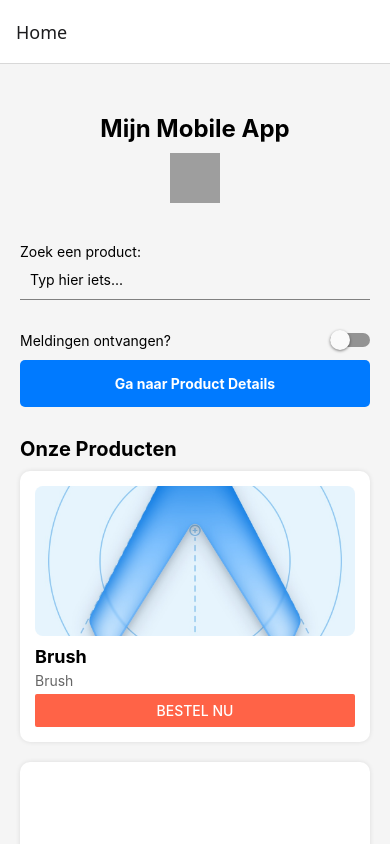
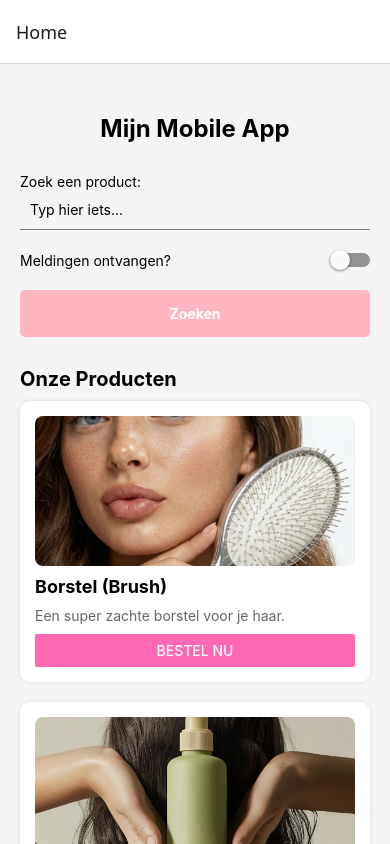
Before and after one commit to SinaniFiona12/Mobile-App, a React Native app: screen /Home in a window 390 px wide. Built offline with nearby package versions, Linux system fonts and the light colour scheme; grey boxes are pictures that could not be loaded.

Commit message:
Aanpassingen

```diff
--- a/components/ProductCard.js
+++ b/components/ProductCard.js
@@ -1,29 +1,26 @@
 import React from 'react';
 import { View, Text, Image, StyleSheet, Button } from 'react-native';
-import { useNavigation } from '@react-navigation/native';
 
-const ProductCard = ({title, description, price, image, onPress}) => {
-  const navigation = useNavigation();
-
+const ProductCard = ({ title, description, price, image, onPress }) => {
   return (
     <View style={styles.card}>
       <Image
-        source={image}
+        source={image || { uri: 'https://reactnative.dev/img/tiny_logo.png' }}
         style={styles.image}
       />
-      <Text style={styles.title}>{title}</Text>
+      <Text style={styles.title}>{title || "Product Naam"}</Text>
       <Text style={styles.description}>
-        {description}
+        {description || "Dit is een korte beschrijving."}
       </Text>
+
       <Button
         title="Bestel nu"
-        color="#FF6347"
+        color="#FF69B4"
         onPress={onPress}
       />
     </View>
   );
 };
-
 
 const styles = StyleSheet.create({
   card: {
@@ -49,7 +46,7 @@ const styles = StyleSheet.create({
   description: {
     fontSize: 14,
     color: '#666',
-    marginVertical: 5,
+    marginVertical: 10,
   },
 });
 
--- a/screens/HomeScreen.js
+++ b/screens/HomeScreen.js
@@ -1,22 +1,20 @@
 import React, { useState } from 'react';
-import { StyleSheet, Text, View, Button, ScrollView, Image, TextInput, Switch, Pressable} from 'react-native';
-
+import { StyleSheet, Text, View, ScrollView, Image, TextInput, Switch, Pressable } from 'react-native';
 import ProductCard from '../components/ProductCard';
-
 
 const HomeScreen = ({ navigation }) => {
   const [isEnabled, setIsEnabled] = useState(false);
   const toggleSwitch = () => setIsEnabled(previousState => !previousState);
 
   return (
-    <ScrollView style={styles.container}>
+    <ScrollView
+      style={styles.scrollWindow}
+      contentContainerStyle={styles.scrollContent}
+    >
       {}
-      <View style={styles.header}>
+    {}
+    <View style={styles.header}>
         <Text style={styles.headerText}>Mijn Mobile App</Text>
-        <Image
-          source={{ uri: 'https://reactnative.dev/img/tiny_logo.png' }}
-          style={styles.logo}
-        />
       </View>
 
       {}
@@ -31,52 +29,62 @@ const HomeScreen = ({ navigation }) => {
         <Switch onValueChange={toggleSwitch} value={isEnabled} />
       </View>
 
-      {}
-      <Pressable style={styles.button} onPress={() => navigation.navigate('ProductDetail')}>
-        <Text style={styles.buttonText}>Ga naar Product Details</Text>
+{}
+<Pressable
+        style={styles.button}
+        onPress={() => {}}
+      >
+        <Text style={styles.buttonText}>Zoeken</Text>
       </Pressable>
 
       {}
       <Text style={styles.sectionTitle}>Onze Producten</Text>
+
       <ProductCard
-        title="Brush"
-        description="Brush"
-        price="$30"
-        image={require("../assets/icon.png")}
-        onPress={()=>
-          navigation.navigate("Details", {
-            title:"Brush",
-            description:"Brush",
-            price:"30",
-            image:require("../assets/icon.png"),
+        title="Borstel (Brush)"
+        description="Een super zachte borstel voor je haar."
+        price="30"
+        image={require("../assets/haarborstel.jpg")}
+        onPress={() =>
+          navigation.navigate("ProductDetail", {
+            title: "Borstel (Brush)",
+            description: "Een super zachte borstel voor je haar.",
+            price: "30",
+            image: require("../assets/icon.png"),
           })
         }
       />
 
-      <ProductCard />
-      <ProductCard />
-
-      {}
-      <View style={{ marginTop: 20, marginBottom: 50 }}>
-        <Button
-          title="Bekijk detailpagina"
-          onPress={() => navigation.navigate('ProductDetail')}
-        />
-      </View>
+      <ProductCard
+        title="Shampoo"
+        description="Ruikt heerlijk naar bloemen."
+        price="15"
+        image={require("../assets/Shampoo.webp")}
+        onPress={() =>
+          navigation.navigate("ProductDetail", {
+            title: "Shampoo",
+            description: "Ruikt heerlijk naar bloemen.",
+            price: "15",
+            image: require("../assets/icon.png"),
+          })
+        }
+      />
 
     </ScrollView>
   );
 }
 
 const styles = StyleSheet.create({
-  container: { flex: 1, backgroundColor: '#f5f5f5', padding: 20, paddingTop: 50 },
+
+  scrollWindow: { flex: 1, backgroundColor: '#f5f5f5' },
+  scrollContent: { padding: 20, paddingTop: 50, paddingBottom: 100 },
   header: { alignItems: 'center', marginBottom: 20 },
   headerText: { fontSize: 24, fontWeight: 'bold' },
   logo: { width: 50, height: 50, marginTop: 10 },
-  inputSection: { marginVertical: 20 },
+  inputSection: { marginVertical: 10 },
   input: { height: 40, borderColor: 'gray', borderBottomWidth: 1, paddingHorizontal: 10 },
   row: { flexDirection: 'row', justifyContent: 'space-between', alignItems: 'center', marginVertical: 10 },
-  button: { backgroundColor: '#007AFF', padding: 15, borderRadius: 5, alignItems: 'center' },
+  button: { backgroundColor: '#FFB6C1', padding: 15, borderRadius: 5, alignItems: 'center', marginTop: 10 },
   buttonText: { color: 'white', fontWeight: 'bold' },
   sectionTitle: { fontSize: 20, fontWeight: 'bold', marginTop: 30 },
 });
--- a/screens/ProductDetail.js
+++ b/screens/ProductDetail.js
@@ -1,60 +1,73 @@
 import React, { useState } from 'react';
-import { StyleSheet, Text, View, ScrollView, Image, TextInput, Switch, Pressable, Touchable, TouchableOpacity} from 'react-native';
-// Importeer je eigen gemaakte component
-import ProductCard from '../components/ProductCard';
+import { StyleSheet, Text, View, ScrollView, Image, TouchableOpacity } from 'react-native';
 
-const ProductDetail = (route) => {
-  const {title, description, price, image} = route.params;
+const ProductDetail = ({ route }) => {
+  // Haal de doorgestuurde data op (of gebruik standaard waarden als er iets mis gaat)
+  const { title, description, price, image } = route.params || {
+    title: "Product", description: "", price: "0", image: null
+  };
 
   const [quantity, setQuantity] = useState(1);
 
-  const increaseQuantity = () => setQuantity(quantity +1);
-    const decreaseQuanitiy = () => {
-      if (quantity > 1) {
-        setQuantity(quantity - 1);
-      }
-    };
-
-
-  const [isEnabled, setIsEnabled] = useState(false);
-  const toggleSwitch = () => setIsEnabled(previousState => !previousState);
-
+  const increaseQuantity = () => setQuantity(quantity + 1);
+  const decreaseQuantity = () => {
+    if (quantity > 1) {
+      setQuantity(quantity - 1);
+    }
+  };
 
   return (
     <ScrollView contentContainerStyle={styles.container}>
-      <Image source={image} style={styles.image} />
+      <Image source={image || require('../assets/haarborstel.jpg')} style={styles.image} />
       <Text style={styles.title}>{title}</Text>
       <Text style={styles.description}>{description}</Text>
-      <Text style={styles.price}>{price}</Text>
+      <Text style={styles.price}>Prijs: €{price}</Text>
 
       <View style={styles.quantityContainer}>
-        <Touchable onPress={decreaseQuanitiy} style={styles.button}>
-          <Text style={styles.buttonText}></Text>
-        </Touchable>
+        <TouchableOpacity onPress={decreaseQuantity} style={styles.button}>
+          <Text style={styles.buttonText}>-</Text>
+        </TouchableOpacity>
+
         <Text style={styles.quantityText}>{quantity}</Text>
 
-        <TouchableOpacity style= {styles.button} onPress={increaseQuantity}>
+        <TouchableOpacity style={styles.button} onPress={increaseQuantity}>
           <Text style={styles.buttonText}>+</Text>
         </TouchableOpacity>
       </View>
 
-      <Text style={styles.totalPrice}>Totaal: €{price * quantity}</Text>
+      <Text style={styles.totalPrice}>Totaal: €{Number(price) * quantity}</Text>
+
+      {}
+      <TouchableOpacity
+        style={styles.actionButton}
+        onPress={() => alert('Toegevoegd aan winkelwagen!')}
+      >
+        <Text style={styles.actionButtonText}>In winkelwagen</Text>
+      </TouchableOpacity>
+
     </ScrollView>
   );
 }
 
+const styles = StyleSheet.create({
+  container: { flex: 1, backgroundColor: '#f5f5f5', padding: 20, paddingTop: 50, alignItems: 'center' },
+  image: { width: 200, height: 200, borderRadius: 10, marginBottom: 20 },
+  title: { fontSize: 26, fontWeight: 'bold', marginBottom: 10 },
+  description: { fontSize: 16, color: '#666', textAlign: 'center', marginBottom: 20 },
+  price: { fontSize: 20, fontWeight: 'bold', color: '#FF69B4', marginBottom: 30 },
 
-const styles = StyleSheet.create({
-  container: { flex: 1, backgroundColor: '#f5f5f5', padding: 20, paddingTop: 50 },
-  header: { alignItems: 'center', marginBottom: 20 },
-  headerText: { fontSize: 24, fontWeight: 'bold' },
-  logo: { width: 50, height: 50, marginTop: 10 },
-  inputSection: { marginVertical: 20 },
-  input: { height: 40, borderColor: 'gray', borderBottomWidth: 1, paddingHorizontal: 10 },
-  row: { flexDirection: 'row', justifyContent: 'space-between', alignItems: 'center', marginVertical: 10 },
-  button: { backgroundColor: '#007AFF', padding: 15, borderRadius: 5, alignItems: 'center' },
-  buttonText: { color: 'white', fontWeight: 'bold' },
-  sectionTitle: { fontSize: 20, fontWeight: 'bold', marginTop: 30 },
+  quantityContainer: { flexDirection: 'row', alignItems: 'center', marginBottom: 30 },
+  quantityText: { fontSize: 24, marginHorizontal: 20, fontWeight: 'bold' },
+
+  button: { backgroundColor: '#FF69B4', paddingHorizontal: 20, paddingVertical: 10, borderRadius: 5 },
+  buttonText: { color: 'white', fontWeight: 'bold', fontSize: 20 },
+
+  totalPrice: { fontSize: 22, fontWeight: 'bold' },
+  totalPrice: { fontSize: 22, fontWeight: 'bold', marginBottom: 20 },
+
+  actionButton: { backgroundColor: '#FFB6C1', padding: 15, borderRadius: 5, alignItems: 'center', marginTop: 20, width: '100%' },
+  actionButtonText: { color: 'white', fontWeight: 'bold', fontSize: 16 }
+
 });
 
 export default ProductDetail;
```
Also changed, not shown: assets/Shampoo.webp (added), assets/haarborstel.jpg (added).
